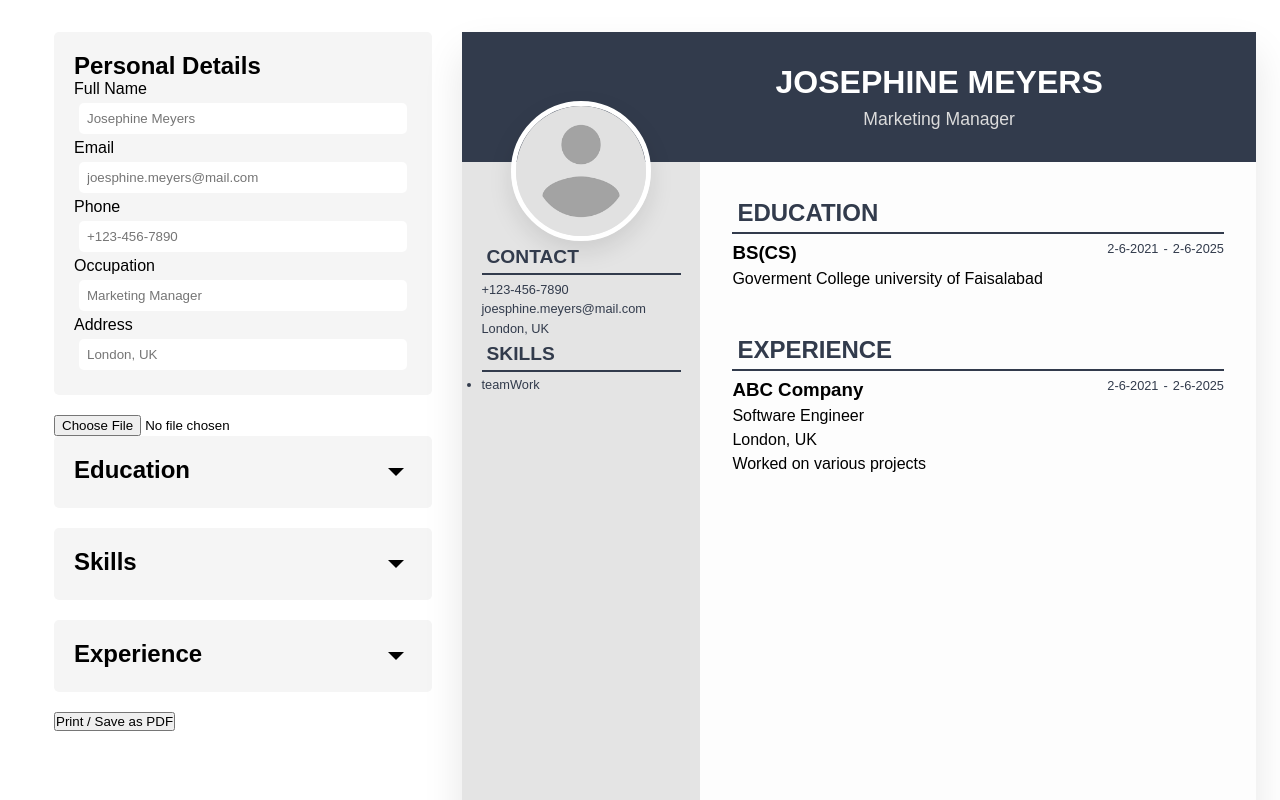
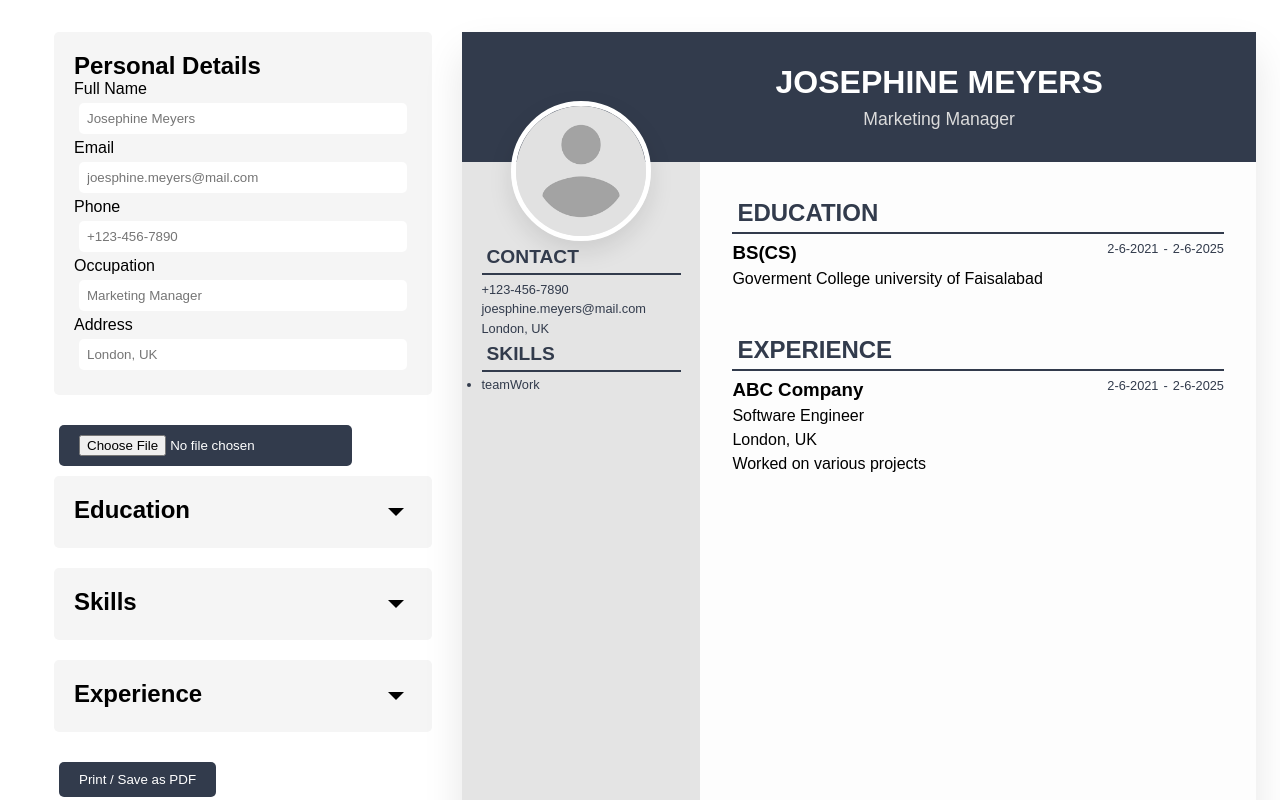
Before and after one commit to AhmadR6/Cv-maker, a React (Vite) app: page / in a window 1280 px wide. Shown: the top 800 px of the page. Built offline with nearby package versions, Linux system fonts and the light colour scheme.

Commit message:
changed the className education list to list

```diff
--- a/src/App.jsx
+++ b/src/App.jsx
@@ -42,21 +42,21 @@ export default function App() {
   const [preview, setPreview] = React.useState(null);
   const educationistElements = educationFormData.map((items) => {
     return (
-      <div className="education-list" key={uuidv4()}>
+      <div className="list" key={uuidv4()}>
         <h3>{items.schoolName}</h3>
       </div>
     );
   });
   const experienceListElements = experienceFormData.map((items) => {
     return (
-      <div className="education-list" key={uuidv4()}>
+      <div className="list" key={uuidv4()}>
         <h3>{items.companyName}</h3>
       </div>
     );
   });
   const skillListElements = skillFormData.map((items) => {
     return (
-      <div className="education-list" key={uuidv4()}>
+      <div className="list" key={uuidv4()}>
         <h3>{items.skillName}</h3>
       </div>
     );
@@ -125,13 +125,13 @@ export default function App() {
       setPreview(URL.createObjectURL(file)); // show preview
     }
   };
-  console.log(image);
   return (
     <>
       <main className="app">
         <section className="form-section">
           <PersonalDetailForm handelFormChange={handelFormChange} />
           <input
+            className="print-btn"
             type="file"
             accept="image/*"
             onChange={handleImageChange}
@@ -154,7 +154,9 @@ export default function App() {
             listItems={experienceListElements}
             name="Experience"
           />
-          <button onClick={() => window.print()}>Print / Save as PDF</button>
+          <button className="print-btn" onClick={() => window.print()}>
+            Print / Save as PDF
+          </button>
         </section>
 
         <CvPreview
```
